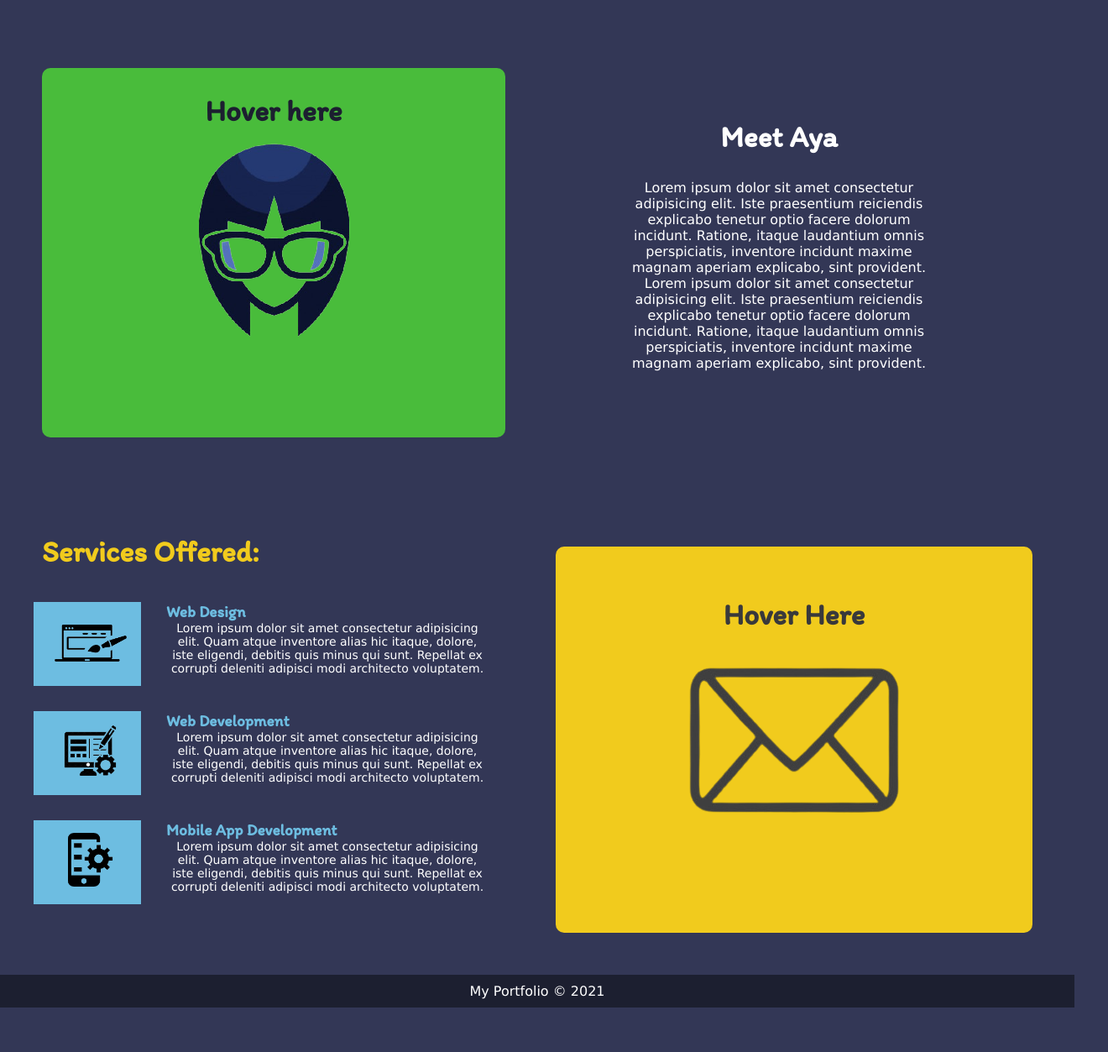
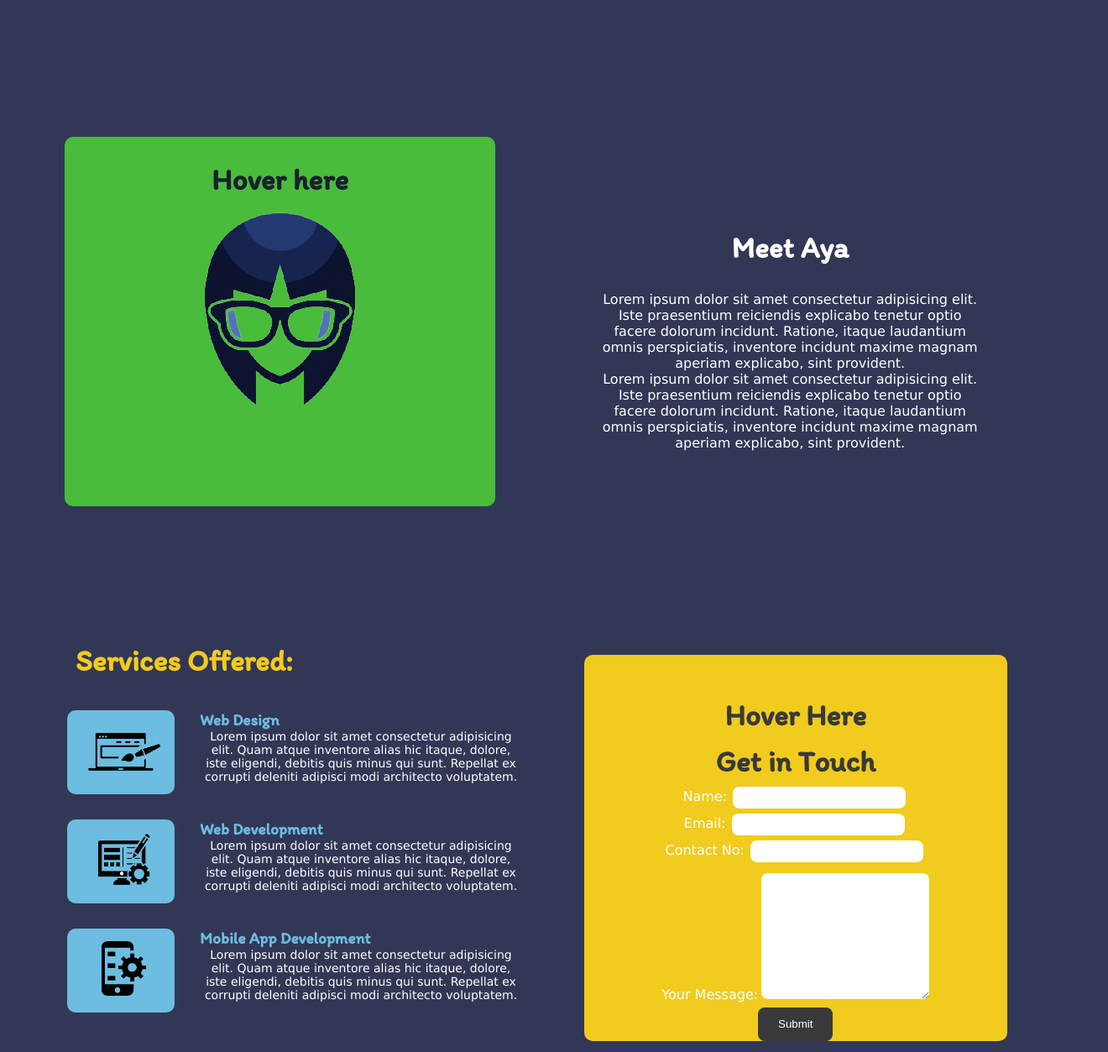
Before and after one commit to AyaNagasaka/Portfolio-Website, a plain HTML site: page index.html in a window 1280 px wide. Shown: the part 1487-2740 px from the top of the page at 84% size, 1320 px wide, since content can reach past the window. Before the commit the page ends 2687 px from the top, so only its background shows below. Drawn offline with nearby package versions, Linux system fonts and the light colour scheme.

Commit message:
Update style.css

```diff
--- a/CSS/style.css
+++ b/CSS/style.css
@@ -67,8 +67,20 @@ p, label {
     font-size: 1em;
 }
 
+input {
+    padding: 3px;
+    width: 45%;
+    border-radius: 8px;
+    line-height: 20px;
+    margin: 3px;
+    border: none;
+}
+
 textarea {
-    border-radius: 5px;
+    margin-top: 10px;
+    border-radius: 8px;
+    width: 45%;
+    border: none;
 }
 
 footer {
@@ -95,8 +107,9 @@ footer {
 }
 
 #social-media {
-    float: right;
-    margin-right: 40px;
+    float: left;
+    margin-top: 20px;
+    height: 100px;
 }
 
 #projects {
@@ -116,12 +129,22 @@ footer {
 }
 
 #about #about-article {
-    float: right;
-    width: 30%;
+    float: left;
+    width: 35%;
     display: inline;
-    margin: 5% 10% 10% 5%;
+    margin-right: 10%;
+    margin-top: 10%;
     padding: 50px;
     position: absolute;
+}
+
+#about #about-article button {
+    padding: 10px;
+    margin-left: 33%;
+}
+
+#about #about-article a {
+    font-size: 1em;
 }
 
 #contact {
@@ -131,8 +154,18 @@ footer {
 
 #submit {
     padding: 10px;
-    background-color: #F1CB1D;
+    background-color: #39393B;
     border-radius: 8px;
+    color: white;
+    cursor: pointer;
+    width: 20%;
+}
+
+#submit:hover {
+    background-color: white;
+    color: #39393B;
+    font-size: 1.1em;
+    font-weight: bolder;
 }
 
 .top-nav {
@@ -147,7 +180,7 @@ footer {
 
 .top-nav .logo {
     float: left;
-    padding-left: 20px;
+    padding-left: 55px;
 }
 
 .top-nav .logo img {
@@ -157,7 +190,7 @@ footer {
 
 .top-nav nav {
     float: right;
-    padding: 30px;
+    padding: 30px 60px;
 }
 
 .top-nav nav ul li {
@@ -178,16 +211,16 @@ footer {
 }
 
 .fab {
-    font-size: 3em;
+    font-size: 2em;
     text-align: center;
-    background: #dce0fa;
     border-radius: 10px;
     transition: 0.3s;
     padding: 3px;
+    background: #ffffff;
 }
 
 .fab:hover {
-    font-size: 4em;
+    font-size: 3em;
 }
 
 .fa-facebook-square {
@@ -230,12 +263,11 @@ footer {
 }
 
 .container-left {
-    width: 40%;
+    width: 37%;
     float: left;
-    text-align: center;
     background-color: #49BC3B;
     padding: 20px;
-    margin: 60px 20px 30px 50px;
+    margin: 6%;
     height: 400px;
     border-radius: 10px;
     background-image: url('../images/geek-girl.png');
@@ -267,7 +299,7 @@ footer {
 }
 
 .container-left .overlay-left .text {
-    padding: 10px;
+    padding: 5px;
     position: absolute;
     top: 50%;
     left: 50%;
@@ -281,17 +313,15 @@ footer {
 }
 
 .container-right {
-    width: 40%;
+    width: 35%;
     float: right;
     text-align: center;
     background-color: #F1CB1D;
     padding: 30px;
-    margin: 40px 40px 50px;
+    margin: 40px 70px 50px;
     height: 400px;
     border-radius: 10px;
-    background-image: url('../images/email.png');
-    background-repeat: no-repeat;
-    background-position: center;
+    line-height: 25px;
     position:relative;
 }
 
@@ -300,36 +330,8 @@ footer {
     color: #39393B;
 }
 
-.overlay-right {
-    position: absolute;
-    bottom: 0;
-    left: 0;
-    right: 0;
-    background-color: #39393B;
-    overflow: hidden;
-    width: 0;
-    height: 100%;
-    transition: .5s ease;
-}
-
-.container-right:hover .overlay-right {
+.form-wrapper {
     width: 100%;
-    border-radius: 10px;
-}
-
-.container-right .overlay-right .text {
-    line-height: 25px;
-    color: white;
-    position: absolute;
-    top: 50%;
-    left: 50%;
-    -webkit-transform: translate(-50%, -50%);
-    -ms-transform: translate(-50%, -50%);
-    transform: translate(-50%, -50%);
-}
-
-.container-right .overlay-right .text h2 {
-    color:#F1CB1D;
 }
 
 .wrapper {
@@ -337,6 +339,7 @@ footer {
     width: 100%;
     display: inline;
     position: absolute;
+    margin-left: 40px;
 }
 
 .wrapper h2 {
@@ -359,6 +362,7 @@ footer {
     padding: 10px;
     background-color: #6DBDE1;
     box-sizing: border-box;
+    border-radius: 10px;
 }
 
 .img-wrapper img{
```
